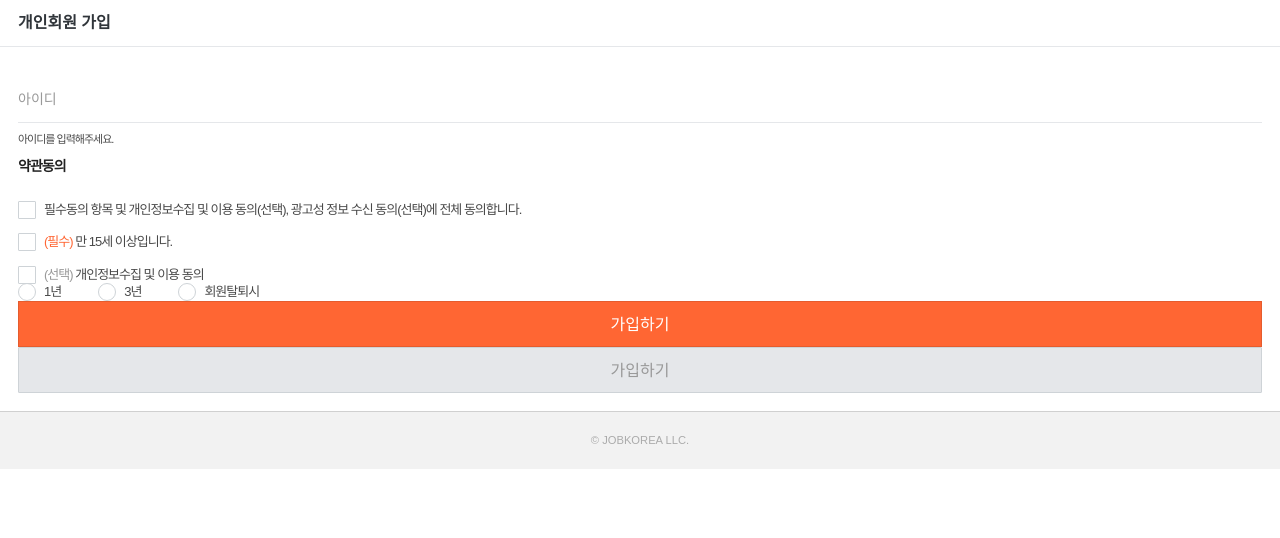
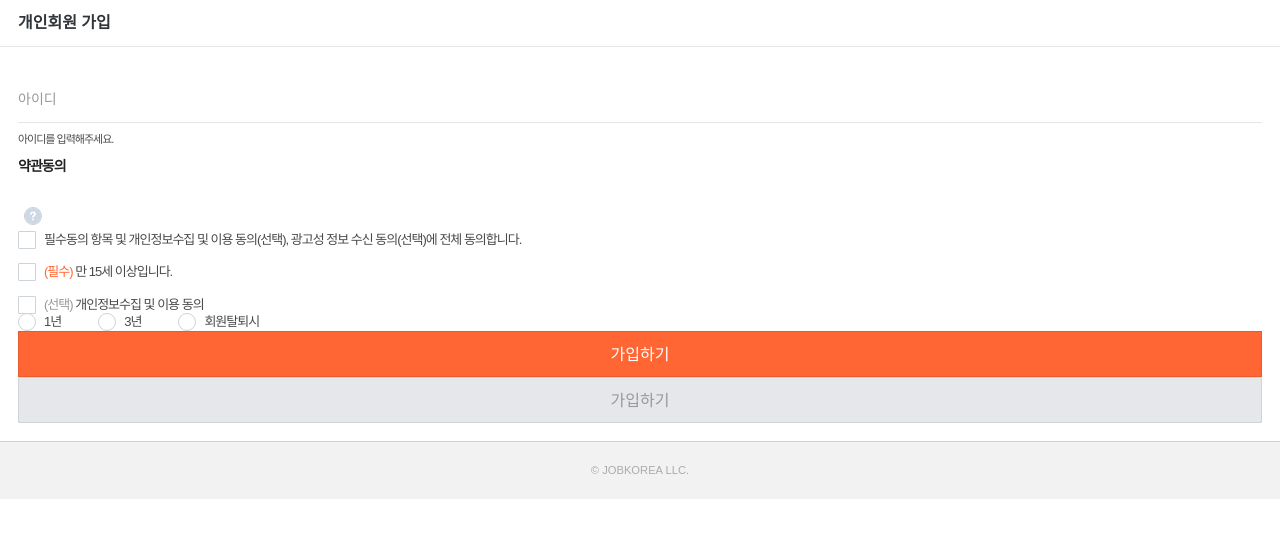
Before and after one commit to jin-2/signUp, a Next.js app: page / in a window 1280 px wide. Shown: the top 538 px of the page. Built offline with nearby package versions, Linux system fonts and the light colour scheme.

Commit message:
buttonIcon 컴포넌트 추가

```diff
--- /dev/null
+++ b/components/ButtonIcon/index.tsx
@@ -0,0 +1,26 @@
+import styled from "styled-components";
+
+interface ButtonIconProps {
+  icon?: "info";
+}
+
+export default function ButtonIcon({ icon = "info" }: ButtonIconProps) {
+  const setAlt = () => {
+    switch (icon) {
+      case "info":
+        return "더 알아보기";
+      default:
+        return "더 알아보기";
+    }
+  };
+
+  return (
+    <ButtonIconEl>
+      <img src={`/images/icon-${icon}.svg`} alt={setAlt()} />
+    </ButtonIconEl>
+  );
+}
+
+const ButtonIconEl = styled.button`
+  padding: 6px;
+`;
--- a/pages/index.tsx
+++ b/pages/index.tsx
@@ -6,6 +6,7 @@ import Mark from "components/Mark";
 import Title from "components/Title";
 import Radio from "components/Radio";
 import Button from "components/Button";
+import ButtonIcon from "components/ButtonIcon";
 
 const Home: NextPage = () => {
   return (
@@ -22,6 +23,7 @@ const Home: NextPage = () => {
         />
 
         <Title>약관동의</Title>
+        <ButtonIcon />
         <Checkbox>
           필수동의 항목 및 개인정보수집 및 이용 동의(선택), 광고성 정보 수신
           동의(선택)에 전체 동의합니다.
```
Also changed, not shown: public/images/icon-info.svg (added).
